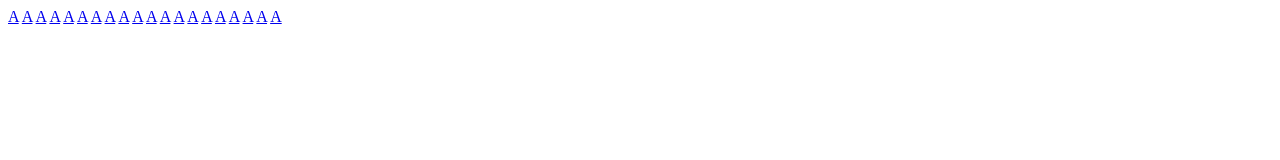
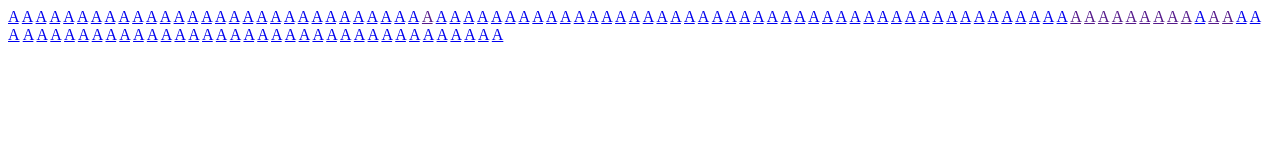
Before and after one commit to suzu/scraping-base, a plain HTML site: page index.html in a window 1280 px wide. Drawn offline with Linux system fonts and the light colour scheme.

Commit message:
Update index.html

```diff
--- a/index.html
+++ b/index.html
@@ -8,23 +8,130 @@
 <a href="https://www.domo.com/customers/velasca">A</a>
 <a href="https://www.domo.com/customers/nzrl">A</a>
 <a href="https://www.domo.com/customers/cozy-earth">A</a>
+<a href="https://www.domo.com/customers/boyne-resorts">A</a>
 <a href="https://www.domo.com/customers/gehc">A</a>
+<a href="https://www.domo.com/customers/nlc-mutual">A</a>
 <a href="https://www.domo.com/customers/edp">A</a>
 <a href="https://www.domo.com/customers/backlotcars">A</a>
-<a href="https://www.domo.com/customers/nlc-mutual">A</a>
-<a href="https://www.domo.com/customers/life-time">A</a>
 <a href="https://www.domo.com/customers/nap">A</a>
 <a href="https://www.domo.com/customers/grunenthal">A</a>
-<a href="https://www.domo.com/customers/nba">A</a>
-<a href="https://www.domo.com/customers/wks">A</a>
-<a href="https://www.domo.com/customers/intermix">A</a>
 <a href="https://www.domo.com/customers/penola">A</a>
 <a href="https://www.domo.com/customers/theraskin">A</a>
 <a href="https://www.domo.com/customers/swagelok">A</a>
+<a href="https://www.domo.com/customers/wks">A</a>
+<a href="https://www.domo.com/customers/torchys-tacos">A</a>
 <a href="https://www.domo.com/customers/ipro">A</a>
-<a href="https://www.domo.com/customers/torchys-tacos">A</a>
+<a href="https://www.domo.com/customers/koko-networks">A</a>
+<a href="https://www.domo.com/customers/forty-winks">A</a>
 <a href="https://www.domo.com/customers/ttcu">A</a>
+<a href="https://www.domo.com/customers/equicapita">A</a>
+<a href="https://www.domo.com/customers/intermix">A</a>
 <a href="https://www.domo.com/customers/sportsnet">A</a>
+<a href="https://www.domo.com/customers/world-rugby">A</a>
+<a href="https://www.domo.com/customers/nrl-mortgage">A</a>
+<a href="https://www.domo.com/customers/ccu">A</a>
+<a href="https://www.domo.com/customers/blueair">A</a>
+<a href="https://www.domo.com/customers/clayco">A</a>
+<a href="https://www.domo.com/customers/life-time">A</a>
+<a href="https://www.domo.com/customers/vivint">A</a>
+<a href="https://www.domo.com/customers/walker-edison">A</a>
+<a href="">A</a>
+<a href="https://www.domo.com/customers/odele">A</a>
+<a href="https://www.domo.com/customers/danaco-solutions">A</a>
+<a href="https://www.domo.com/customers/webata">A</a>
+<a href="https://www.domo.com/customers/mx">A</a>
+<a href="https://www.domo.com/customers/workforce-partnership">A</a>
+<a href="https://www.domo.com/customers/natio">A</a>
+<a href="https://www.domo.com/customers/rwi-logistics">A</a>
+<a href="https://www.domo.com/customers/regional-one-health">A</a>
+<a href="https://www.domo.com/customers/unilever">A</a>
+<a href="https://www.domo.com/customers/compass-agribusiness-management">A</a>
+<a href="https://www.domo.com/customers/harcourts">A</a>
+<a href="https://www.domo.com/customers/caeusa">A</a>
+<a href="https://www.domo.com/customers/emerson">A</a>
+<a href="https://www.domo.com/customers/nba">A</a>
+<a href="https://www.domo.com/customers/traveloka">A</a>
+<a href="https://www.domo.com/customers/national-tiles">A</a>
+<a href="https://www.domo.com/customers/idg">A</a>
+<a href="https://www.domo.com/customers/ganttravel">A</a>
+<a href="https://www.domo.com/customers/steuler-group">A</a>
+<a href="https://www.domo.com/customers/trove-brands">A</a>
+<a href="https://www.domo.com/customers/d2l">A</a>
+<a href="https://www.domo.com/customers/propel-insurance">A</a>
+<a href="https://www.domo.com/customers/weitz-luxenberg">A</a>
+<a href="https://www.domo.com/customers/jamf">A</a>
+<a href="https://www.domo.com/customers/citrusad">A</a>
+<a href="https://www.domo.com/customers/listers">A</a>
+<a href="https://www.domo.com/customers/asure">A</a>
+<a href="https://www.domo.com/customers/freddys-frozen-custard">A</a>
+<a href="https://www.domo.com/customers/harmons">A</a>
+<a href="https://www.domo.com/customers/dr-consulta">A</a>
+<a href="https://www.domo.com/customers/audibene">A</a>
+<a href="https://www.domo.com/customers/positive-group">A</a>
+<a href="https://www.domo.com/customers/espn">A</a>
+<a href="https://www.domo.com/customers/edrington-beam-suntory">A</a>
+<a href="https://www.domo.com/customers/genpact">A</a>
+<a href="https://www.domo.com/customers/tipico">A</a>
+<a href="https://www.domo.com/customers/philz-coffee">A</a>
+<a href="https://www.domo.com/customers/cisco-network-academy">A</a>
+<a href="https://www.domo.com/customers/myfreight">A</a>
+<a href="https://www.domo.com/customers/ovo">A</a>
+<a href="https://www.domo.com/customers/spinach">A</a>
+<a href="https://www.domo.com/customers/verivox">A</a>
+<a href="https://www.domo.com/customers/la-z-boy">A</a>
+<a href="https://www.domo.com/customers/clearscore">A</a>
+<a href="https://www.domo.com/customers/dal-tile">A</a>
+<a href="https://www.domo.com/customers/goodlife-health-clubs">A</a>
+<a href="">A</a>
+<a href="">A</a>
+<a href="">A</a>
+<a href="">A</a>
+<a href="">A</a>
+<a href="">A</a>
+<a href="">A</a>
+<a href="">A</a>
+<a href="">A</a>
+<a href="https://www.domo.com/customers/nativo">A</a>
+<a href="">A</a>
+<a href="">A</a>
+<a href="https://www.domo.com/customers/zillow">A</a>
+<a href="https://www.domo.com/customers/fuji-xerox">A</a>
+<a href="https://www.domo.com/customers/mark-brand">A</a>
+<a href="https://www.domo.com/customers/traeger">A</a>
+<a href="https://www.domo.com/customers/vinomofo">A</a>
+<a href="https://www.domo.com/customers/glam-corner">A</a>
+<a href="https://www.domo.com/customers/randstad-sourceright">A</a>
+<a href="https://www.domo.com/customers/christopherson-business-travel">A</a>
+<a href="https://www.domo.com/customers/european-wax-center">A</a>
+<a href="https://www.domo.com/customers/timbers-resorts">A</a>
+<a href="https://www.domo.com/customers/univision">A</a>
+<a href="https://www.domo.com/customers/express-locations">A</a>
+<a href="https://www.domo.com/customers/colony-american-finance">A</a>
+<a href="https://www.domo.com/customers/jefferson">A</a>
+<a href="https://www.domo.com/customers/printerlogic">A</a>
+<a href="https://www.domo.com/customers/apria-healthcare">A</a>
+<a href="https://www.domo.com/customers/national-geographic">A</a>
+<a href="https://www.domo.com/customers/danaher">A</a>
+<a href="https://www.domo.com/customers/rapid7">A</a>
+<a href="https://www.domo.com/customers/loveland-living-planet-aquarium">A</a>
+<a href="https://www.domo.com/customers/american-medical-id">A</a>
+<a href="https://www.domo.com/customers/dhl">A</a>
+<a href="https://www.domo.com/customers/stance">A</a>
+<a href="https://www.domo.com/customers/telus">A</a>
+<a href="https://www.domo.com/customers/modernizing-medicine">A</a>
+<a href="https://www.domo.com/customers/purchasing-power">A</a>
+<a href="https://www.domo.com/customers/coverhound">A</a>
+<a href="https://www.domo.com/customers/sharethis">A</a>
+<a href="https://www.domo.com/customers/oc">A</a>
+<a href="https://www.domo.com/customers/rhodes">A</a>
+<a href="https://www.domo.com/customers/relay-rides">A</a>
+<a href="https://www.domo.com/customers/platinum">A</a>
+<a href="https://www.domo.com/customers/xactly">A</a>
+<a href="https://www.domo.com/customers/bohme">A</a>
+<a href="https://www.domo.com/customers/check-into-cash">A</a>
+<a href="https://www.domo.com/customers/rakuten-marketing">A</a>
+<a href="https://www.domo.com/customers/ebay">A</a>
+<a href="https://www.domo.com/customers/goodwill">A</a>
 
  </body>
 </html>
```
